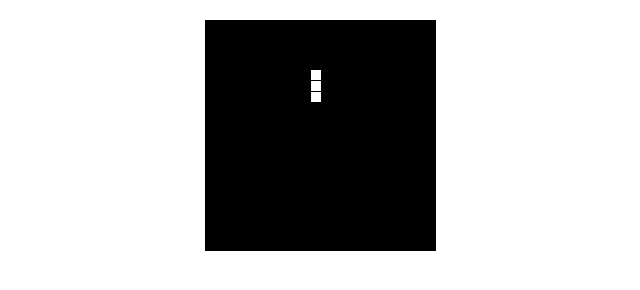
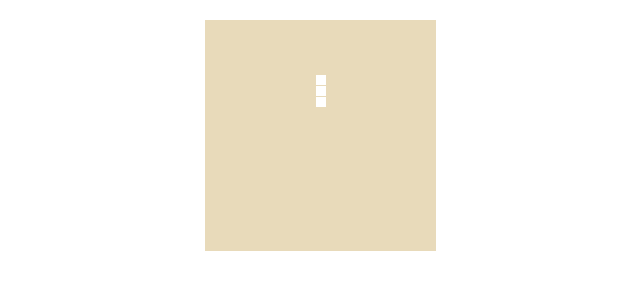
Before and after one commit to kowalskael/basicJS, a plain HTML site: page Snake/index.html in a window 1280 px wide. Shown: the whole page, without its empty margins (320-960 px from the left). Drawn offline with Linux system fonts and the light colour scheme.

Commit message:
snake edit

```diff
--- a/Snake/index.html
+++ b/Snake/index.html
@@ -10,7 +10,7 @@
   <title>Snake</title>
   <style type="text/css">
     body { display: flex; flex-direction: row; justify-content: center;   margin: 20px 0px 0px 0px; padding: 0px; }
-    canvas { background-color: black; }
+    canvas { background-color: #e8daba; }
   </style>
 </head>
 <body>
--- a/Snake/index.js
+++ b/Snake/index.js
@@ -29,10 +29,10 @@ addEventListener( "keydown", control);
 let snake = [];
 
 for (let j = 0; j < 3; j++) {
-	let square = { x: 1 + (21 * scale)/2, y: (21 * scale)/2 + (j + (scale * j)), color: 'white'};
+	let square = { x: 1 + 11 * scale, y: 11 * scale + (j + (scale * j)), color: 'white'};
 	snake.push(square);
 
-	snake[0].color = 'aquamarine'; // head is different from body
+	snake[0].color = 'green'; // head is different from body
 	ctx.fillStyle = snake[j].color;
 	ctx.fillRect(snake[j].x, snake[j].y, scale, scale);
 }
@@ -41,6 +41,7 @@ for (let j = 0; j < 3; j++) {
 function move() {
 	ctx.clearRect(0, 0, 21 * (scale + 1), 21 * (scale + 1)); // clearing ctx
 	snake.pop();
+
 
 	let new0 = { x: snake[0].x + (direction.x * (scale + 1)), y: snake[0].y + (direction.y * (scale + 1))}; // here is place to give variable with chosen key
 	snake.unshift(new0);
@@ -59,6 +60,8 @@ function move() {
 			snake[j].y = 0;
 		}
 
+		snake[0].color = 'green';
+		ctx.fillStyle = 'white';
 		ctx.fillRect(snake[j].x, snake[j].y, scale, scale);
 	}
 }
```
